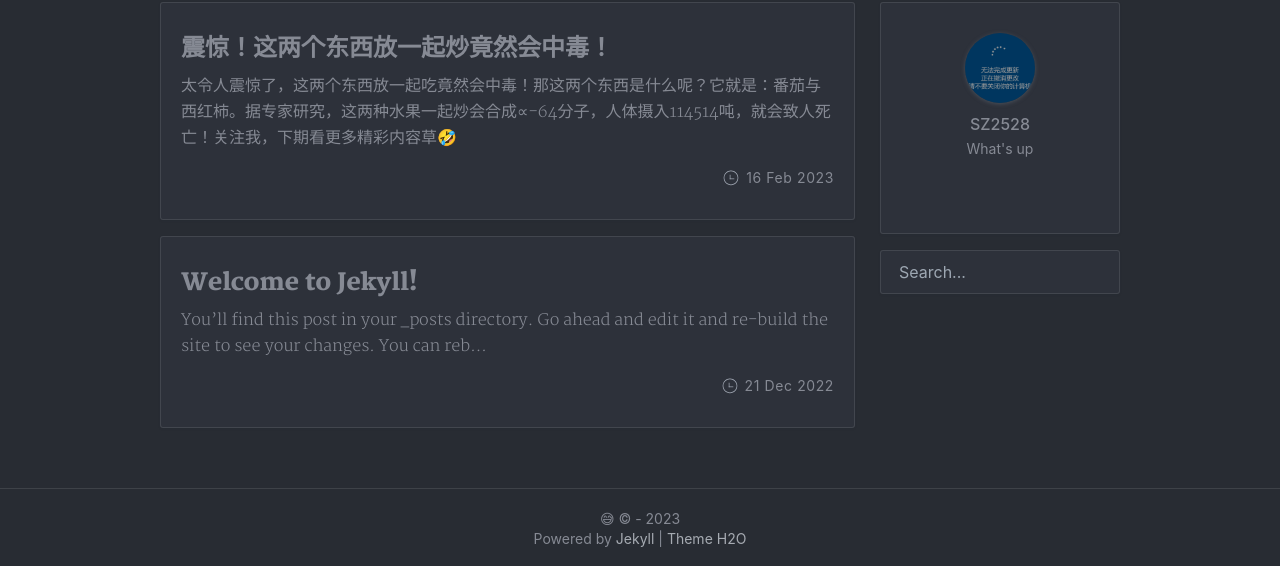
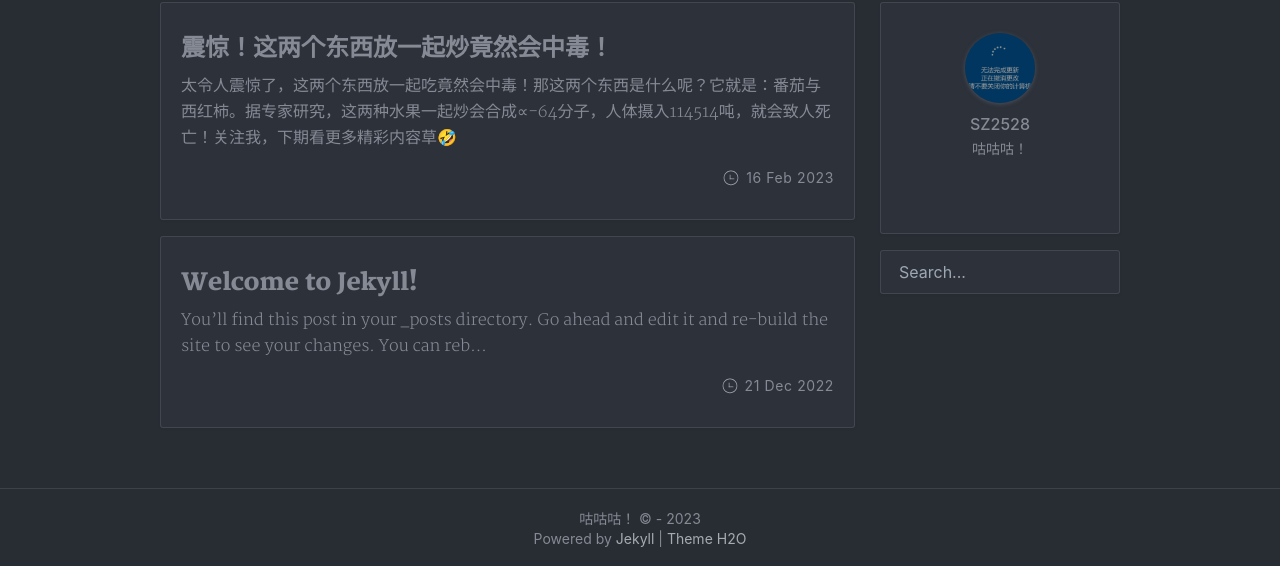
Before and after one commit to Yv-gy/yv-gy.github.io, a Jekyll site: the page built from index.html, in a window 1280 px wide and 1067 px high. Shown: the part 498-1064 px from the top of the window. Built offline with Jekyll 4.4.1, drawn with Linux system fonts in a browser that asks for light colours; nearby versions of some CDN libraries; the list of posts is cut into pages by our own code; a style sheet for code colours, icons or effects is not loaded.

Commit message:
Update _config.yml

```diff
--- a/_config.yml
+++ b/_config.yml
@@ -18,7 +18,7 @@
 # You can create any custom variable you would like, and they will be accessible
 # in the templates via {{ site.myvariable }}.
 
-title: 😅
+title: 咕咕咕！
 # email: your-email@example.com
 description: >- # this means to ignore newlines until "baseurl:"
   没有描述。
@@ -27,7 +27,7 @@ baseurl: "" # the subpath of your site, e.g. /blog
 show_downloads: false
 url: "https://sz2528.github.io" # the base hostname & protocol for your site, e.g. http://example.com
 # twitter_username: jekyllrb
-github_username: SZ2528
+github_username: Yv_gy
 
 # Navigation links
 nav:
@@ -36,8 +36,8 @@ nav:
 
 # Author 配置博主信息
 author: "SZ2528"
-nickname: "好东西就要来了"
-bio: "What's up"
+nickname: "雨革月LXH"
+bio: "咕咕咕！"
 avatar: "assets/img/profile.png"
 
 # Search
@@ -48,7 +48,7 @@ nightMode: true
 
 # SNS settings 配置社交网站url
 sns:
-  github: "//github.com/SZ2528"
+  github: "//github.com/Yv_gy"
 
 # RSS
 RSS: false
```
